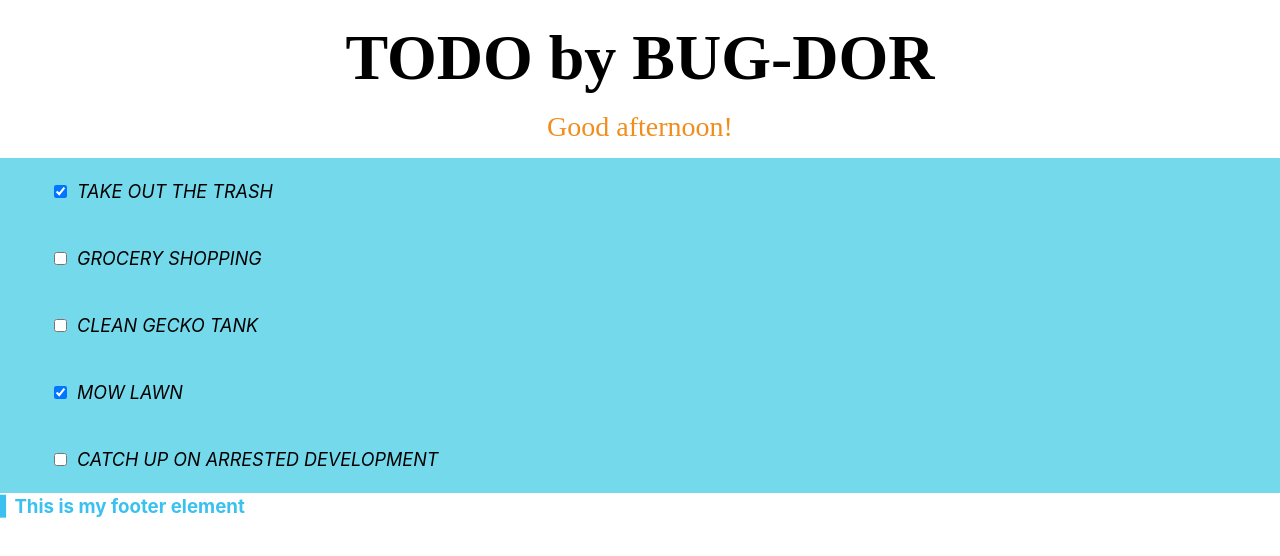
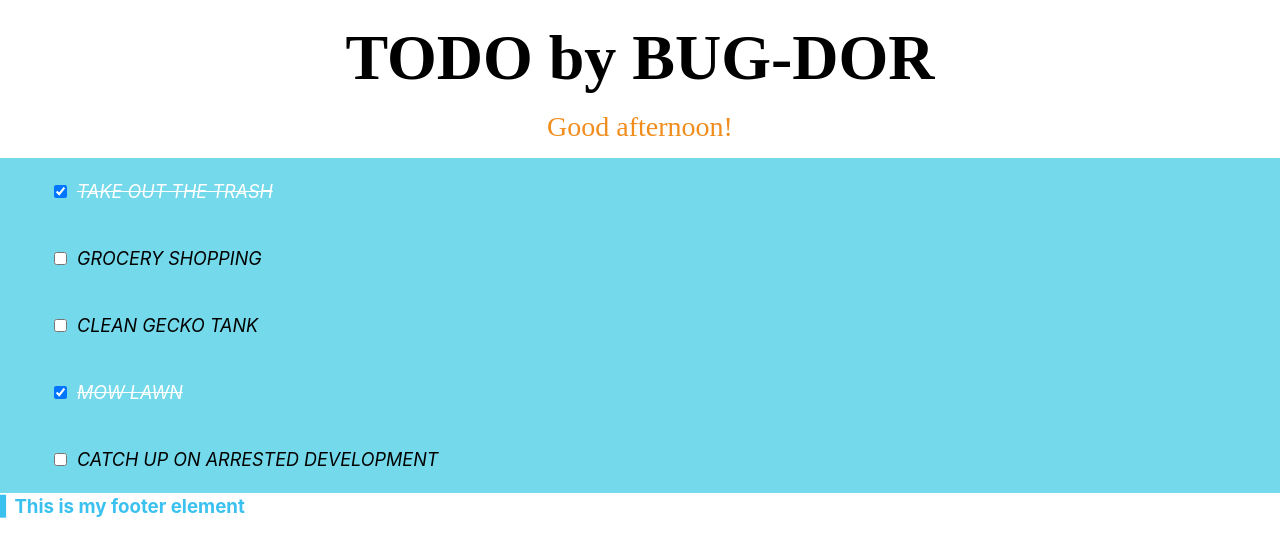
Before and after one commit to dung6eetle/react-app-3, a React (Create React App) app in the folder react-app-3/: page / in a window 1280 px wide. Shown: the top 556 px of the page. Built offline with nearby package versions, Linux system fonts and the light colour scheme.

Commit message:
add style to TodoItem

```diff
--- a/react-app-3/src/components/MainContent.js
+++ b/react-app-3/src/components/MainContent.js
@@ -20,11 +20,26 @@
     constructor() {
         super()
         this.state = {
-            todo: todoData
+            todos: todoData
         }
+        this.handleChange = this.handleChange.bind(this)
+    }
+    handleChange(id) {
+        this.setState(prevState => {
+            const updatedTodos = prevState.todos.map(todo =>{
+                if (todo.id === id) {
+                    todo.completed = !todo.completed /*Меняет(!) на противоположное */
+                }
+                return todo
+            })
+            return {
+                todos: updatedTodos
+            }
+        })
+
     }
     render() {
-        const todoItems = this.state.todo.map(item => <TodoItem key={item.id} item={item} />)
+        const todoItems = this.state.todos.map(item => <TodoItem key={item.id} item={item} handleChange={this.handleChange} />)
         return (
             <div className="todo-list">
                 {todoItems}
--- a/react-app-3/src/components/TodoItem.js
+++ b/react-app-3/src/components/TodoItem.js
@@ -3,11 +3,15 @@
 import todoData from './todoData'
 
 function TodoItem(props) {
-
+    const completedItemStyle = {
+        fontStyle: "italic",
+        textDecoration: "line-through",
+        color: "#ffff"
+    }
     return (
         <div className="todo-item">
-            <input type="checkbox" checked={props.item.completed} onChange={() => console.log('CLICK!')} />
-            <p>{props.item.text}</p>
+            <input type="checkbox" checked={props.item.completed} onChange={() => props.handleChange(props.item.id)} />
+            <p style={props.item.completed ? completedItemStyle: null} >{props.item.text}</p>
         </div>
     )
 }
```
